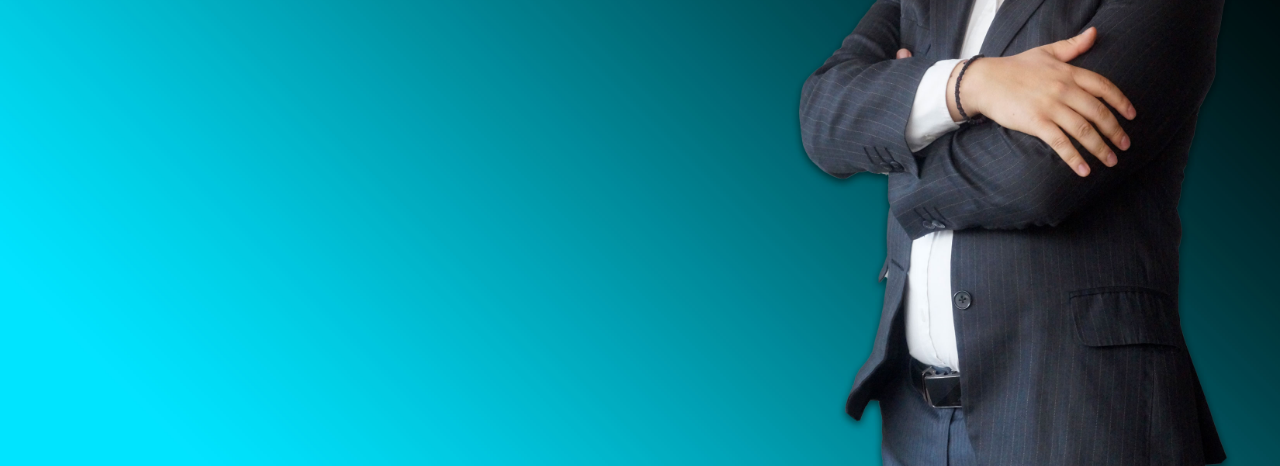
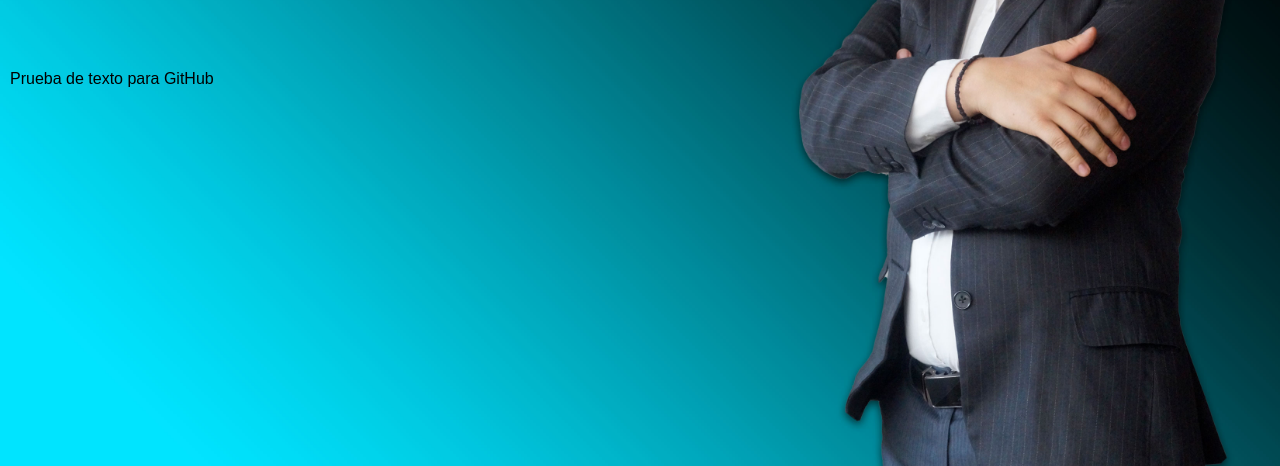
Before and after one commit to pauldv-coder/Portfolio-Paul-Diaz, a plain HTML site: page Index.html in a window 1280 px wide. Shown: the part 334-800 px from the top of the page. Drawn offline with Linux system fonts and the light colour scheme.

Commit message:
parrafo de pruebas

```diff
--- a/Index.html
+++ b/Index.html
@@ -19,6 +19,7 @@
                 <li><a href="Contact"> </a></li>
             </ul>
         </nav>
+        <p>Prueba de texto para GitHub</p>
     </div>
 </div>
 </body>
```
